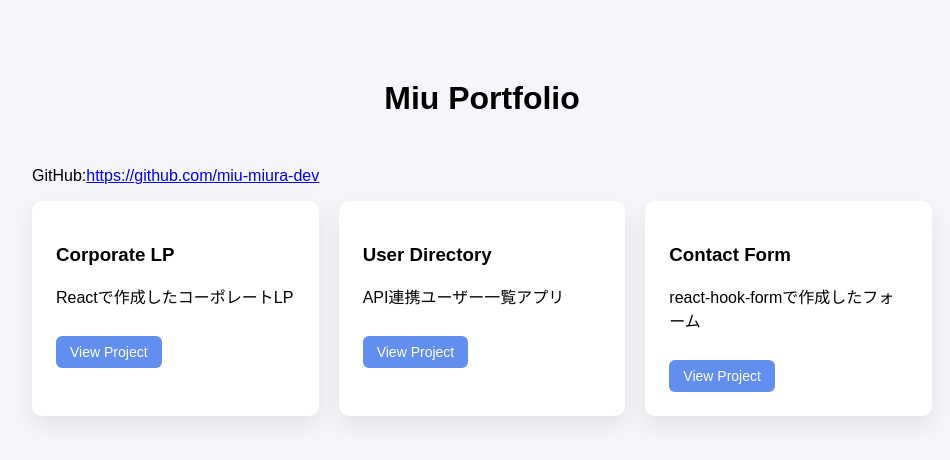
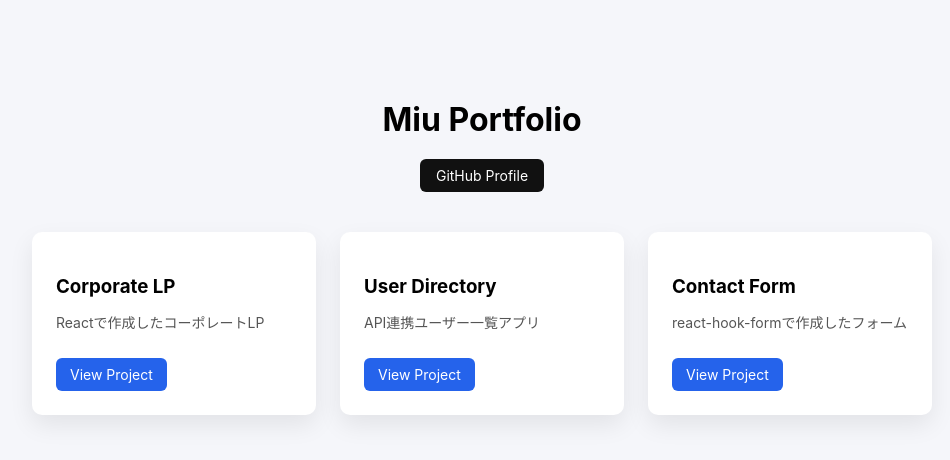
Before and after one commit to miu-miura-dev/miu-portfolio, a React (Vite) app: page / in a window 1280 px wide. Shown: the top 460 px of the page, without its empty margins (158-1108 px from the left). Built offline with nearby package versions, Linux system fonts and the light colour scheme.

Commit message:
update portfolio

```diff
--- a/index.html
+++ b/index.html
@@ -4,7 +4,7 @@
     <meta charset="UTF-8" />
     <link rel="icon" type="image/svg+xml" href="/vite.svg" />
     <meta name="viewport" content="width=device-width, initial-scale=1.0" />
-    <title>seina-portfolio</title>
+    <title>miu-portfolio</title>
   </head>
   <body>
     <div id="root"></div>
--- a/src/App.tsx
+++ b/src/App.tsx
@@ -6,10 +6,9 @@ function App() {
     <div className="container">
       <h1>Miu Portfolio</h1>
 
-      <p>
-  GitHub:
+<p className="github">
   <a href="https://github.com/miu-miura-dev" target="_blank">
-    https://github.com/miu-miura-dev
+    GitHub Profile
   </a>
 </p>
 
--- a/src/index.css
+++ b/src/index.css
@@ -1,23 +1,42 @@
 body {
-  font-family: sans-serif;
+  font-family: -apple-system, BlinkMacSystemFont, "Segoe UI", Roboto, sans-serif;
   background: #f5f6fa;
   margin: 0;
 }
 
 .container {
   max-width: 900px;
-  margin: 80px auto;
+  margin: 100px auto;
 }
 
 h1 {
   text-align: center;
-  margin-bottom: 50px;
+  margin-bottom: 20px;
+}
+
+.github {
+  text-align: center;
+  margin-bottom: 40px;
+}
+
+.github a {
+  display: inline-block;
+  padding: 8px 16px;
+  border-radius: 6px;
+  background: #111;
+  color: white;
+  text-decoration: none;
+  font-size: 14px;
+}
+
+.github a:hover {
+  background: #333;
 }
 
 .projects {
   display: grid;
-  grid-template-columns: repeat(auto-fit, minmax(250px,1fr));
-  gap: 20px;
+  grid-template-columns: repeat(auto-fit, minmax(260px, 1fr));
+  gap: 24px;
 }
 
 .card {
@@ -29,14 +48,23 @@ h1 {
 }
 
 .card:hover {
-  transform: translateY(-4px);
+  transform: translateY(-5px);
+}
+
+.card h3 {
+  margin-bottom: 10px;
+}
+
+.card p {
+  color: #555;
+  font-size: 14px;
 }
 
 .card a {
   display: inline-block;
   margin-top: 12px;
   padding: 8px 14px;
-  background: #618eef;
+  background: #2563eb;
   color: white;
   border-radius: 6px;
   text-decoration: none;
```
